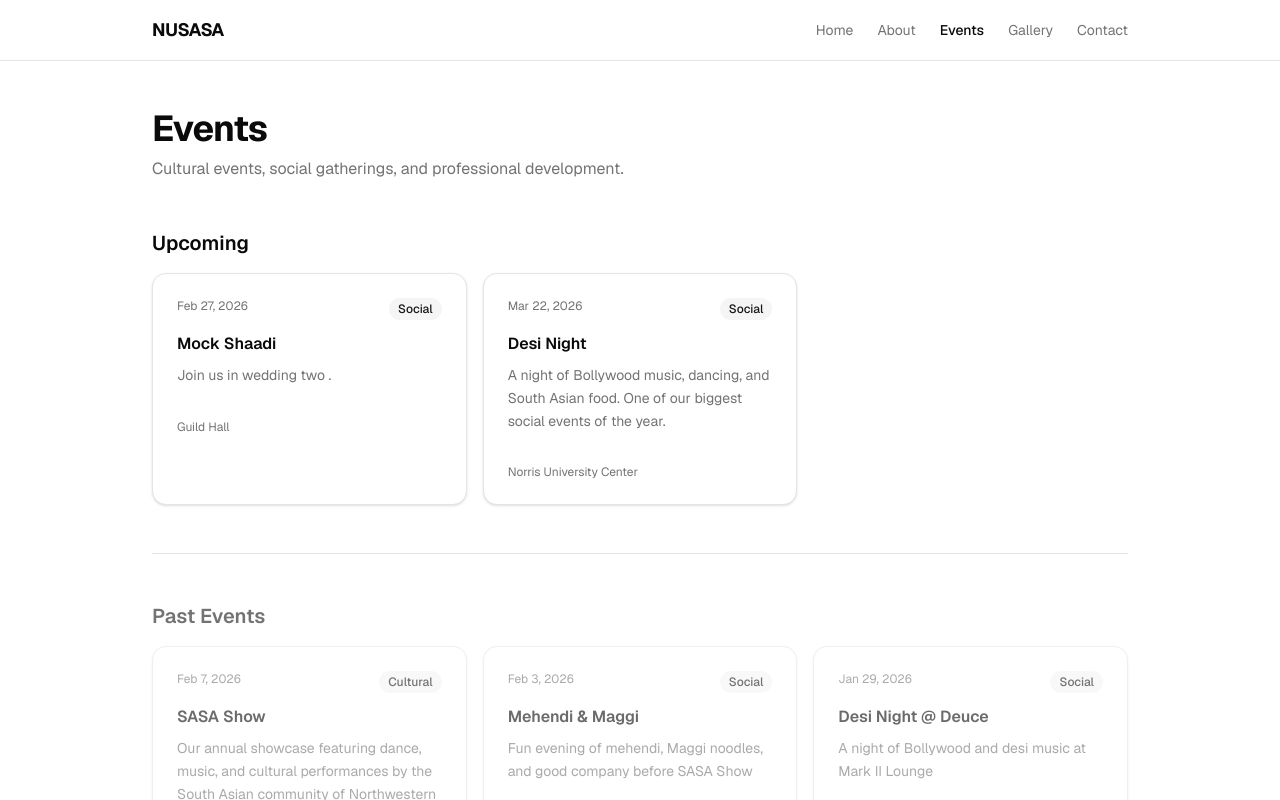
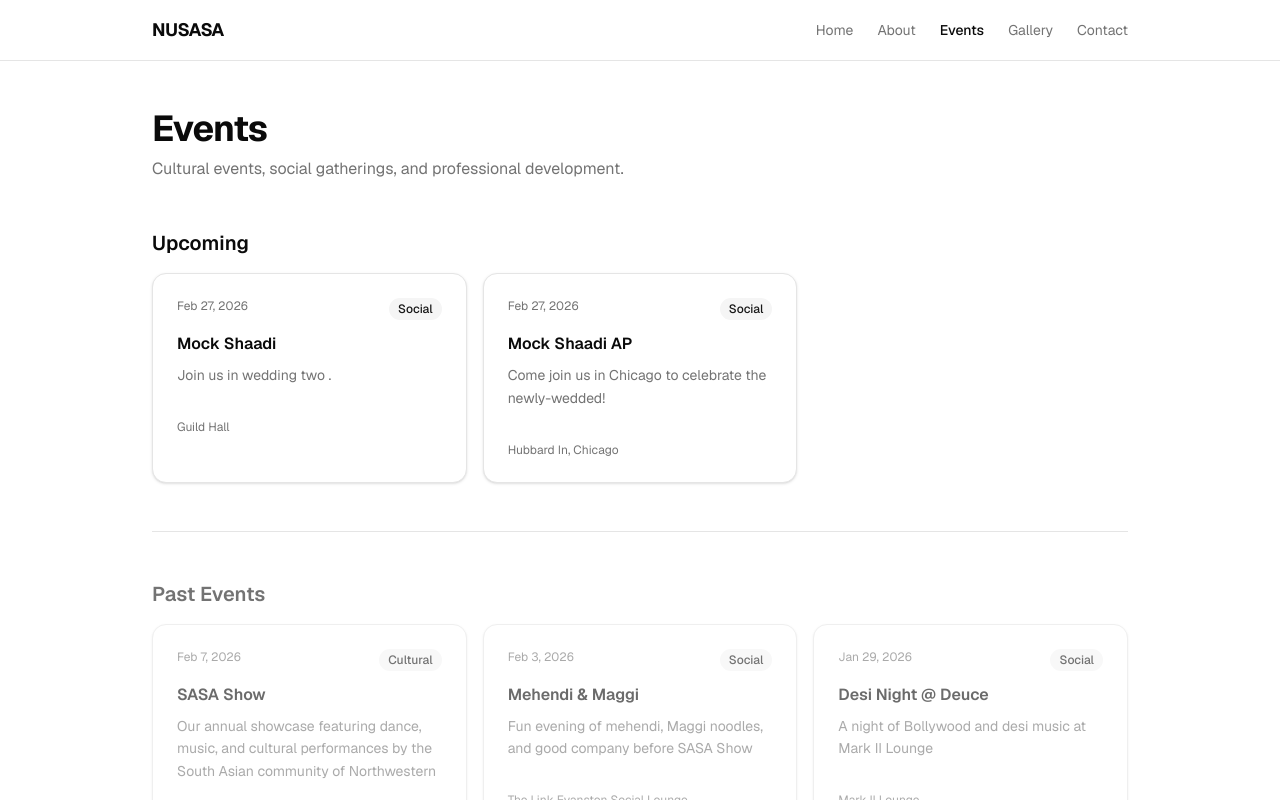
Before and after one commit to axryap27/nusasa, a Next.js app: page /events in a window 1280 px wide. Shown: the top 800 px of the page. Built offline with nearby package versions, Linux system fonts and the light colour scheme.

Commit message:
updated upcoming events to match real events

```diff
--- a/app/events/page.tsx
+++ b/app/events/page.tsx
@@ -14,11 +14,11 @@ const upcoming = [
   },
   {
     id: 2,
-    date: "Mar 22, 2026",
-    title: "Desi Night",
+    date: "Feb 27, 2026",
+    title: "Mock Shaadi AP",
     description:
-      "A night of Bollywood music, dancing, and South Asian food. One of our biggest social events of the year.",
-    location: "Norris University Center",
+      "Come join us in Chicago to celebrate the newly-wedded!",
+    location: "Hubbard In, Chicago",
     tag: "Social",
   },
 ];
```
